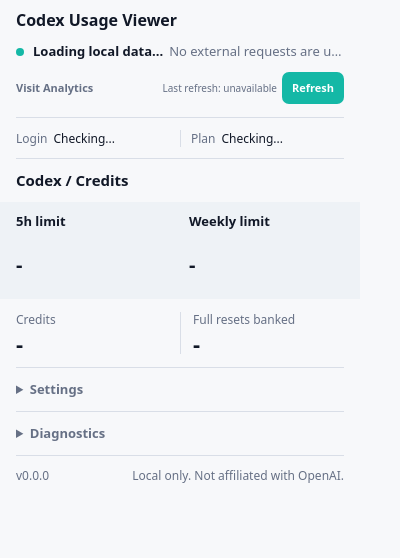
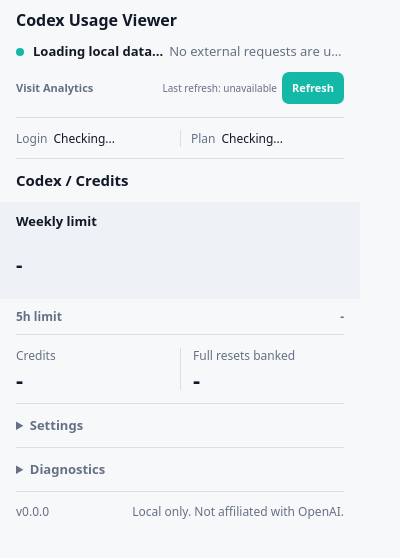
Before and after one commit to Actually-Better/Codex-usage-viewer, a browser extension: page popup.html in a window 400 px wide. Drawn offline with Linux system fonts and the light colour scheme.

Commit message:
fix: move empty 5-hour limit below weekly

```diff
--- a/package.json
+++ b/package.json
@@ -1,6 +1,6 @@
 {
   "name": "codex-usage-viewer",
-  "version": "0.3.3",
+  "version": "0.3.4",
   "description": "Local-only Chrome and Edge extension that shows visible ChatGPT/Codex usage information.",
   "license": "MIT",
   "private": true,
--- a/popup.html
+++ b/popup.html
@@ -275,6 +275,30 @@
 
       .primary-limits > .metric-card:only-child {
         grid-column: 1 / -1;
+      }
+
+      .secondary-limits:empty {
+        display: none;
+      }
+
+      .secondary-limits .metric-card {
+        display: flex;
+        align-items: center;
+        justify-content: space-between;
+        gap: 12px;
+        padding: 10px 0;
+        border-bottom: 1px solid var(--border);
+      }
+
+      .secondary-limits .metric-title,
+      .secondary-limits .metric-body {
+        min-height: 0;
+      }
+
+      .secondary-limits .metric-title,
+      .secondary-limits .metric-value {
+        color: var(--muted);
+        font-size: 12px;
       }
 
       .metric-card {
@@ -595,6 +619,7 @@
         <h2>Codex / Credits</h2>
         <div id="codexSection">
           <div id="primaryLimits" class="primary-limits"></div>
+          <div id="secondaryLimits" class="secondary-limits"></div>
           <div id="totalsSection" class="totals-list"></div>
         </div>
       </section>
--- a/popup.js
+++ b/popup.js
@@ -302,12 +302,20 @@
 
   function renderCodexCards(snapshot) {
     const primaryLimits = document.getElementById("primaryLimits");
+    const secondaryLimits = document.getElementById("secondaryLimits");
     const totals = document.getElementById("totalsSection");
+    const has5hData = hasMetricData(snapshot, "codex5h");
     primaryLimits.textContent = "";
+    secondaryLimits.textContent = "";
     totals.textContent = "";
 
-    appendMetric(primaryLimits, snapshot, "codex5h", "5h limit", "primary-metric");
+    if (has5hData) {
+      appendMetric(primaryLimits, snapshot, "codex5h", "5h limit", "primary-metric");
+    }
     appendMetric(primaryLimits, snapshot, "codexWeekly", "Weekly limit", "primary-metric");
+    if (!has5hData) {
+      appendMetric(secondaryLimits, snapshot, "codex5h", "5h limit", "secondary-metric");
+    }
     appendMetric(totals, snapshot, "codexCredits", "Credits", "total-metric");
     appendMetric(totals, snapshot, "bankedResets", "Full resets banked", "total-metric");
   }
```
Also changed, not shown: test/popup.test.js (+5 -3 lines), CHANGELOG.md, manifest.json.
